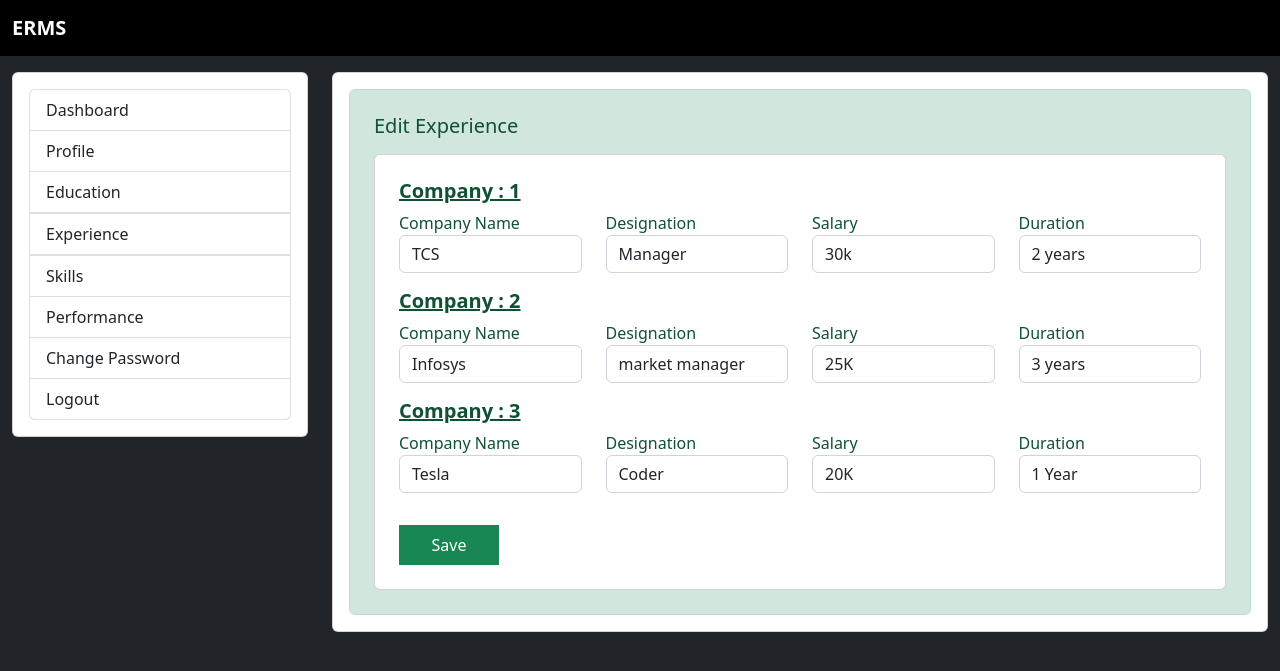
After one commit to PiyushThaware07/ERMS, a Django app: template Application/templates/edit_Experience.html in a window 1280 px wide. The commit adds this page. Shown: the top 671 px of the page. Run offline with Django 4.2, Linux system fonts and the light colour scheme; the template is opened without the code that fills it: values that come from a table or form of the project are taken from there, others are empty; data comes from the database, SQL or seed files in the repository; both versions use the stored data as it was after the commit.

Commit message:
Education and Experience

```diff
--- a/Application/admin.py
+++ b/Application/admin.py
@@ -3,3 +3,5 @@ from django.contrib import admin
 # Register your models here.
 from . models import *
 admin.site.register(EmployeeDetail)
+admin.site.register(EmployeeEducation)
+admin.site.register(EmployeeExperience)
--- a/Application/models.py
+++ b/Application/models.py
@@ -40,3 +40,23 @@ class EmployeeEducation(models.Model):
 
     def __str__(self):
         return f"{self.user.first_name} {self.user.last_name} / {self.user.username}"
+
+class EmployeeExperience(models.Model):
+    user = models.ForeignKey(User,on_delete=models.CASCADE) #used to store pass , email , name
+    company1name = models.CharField(max_length=100,null=True)
+    company1designation = models.CharField(max_length=100,null=True)
+    company1salary = models.CharField(max_length=100,null=True)
+    company1duration = models.CharField(max_length=100,null=True)
+
+    company2name = models.CharField(max_length=100,null=True)
+    company2designation = models.CharField(max_length=100,null=True)
+    company2salary = models.CharField(max_length=100,null=True)
+    company2duration = models.CharField(max_length=100,null=True)
+
+    company3name = models.CharField(max_length=100,null=True)
+    company3designation = models.CharField(max_length=100,null=True)
+    company3salary = models.CharField(max_length=100,null=True)
+    company3duration = models.CharField(max_length=100,null=True)
+
+    def __str__(self):
+        return f"{self.user.first_name} {self.user.last_name} / {self.user.username}"
--- a/Application/templates/design_base.html
+++ b/Application/templates/design_base.html
@@ -35,7 +35,8 @@
                           <a href="{% url 'emp_profile' %}" class="list-group-item list-group-item-action {% if request.path == '/emp_profile' %}active{% endif %}">Profile</a>
                           <a href="{% url 'emp_education' %}" class="list-group-item list-group-item-action {% if request.path == '/emp_education' %}active{% endif %}">Education</a>
                           <span class="{% if request.path == '/edit_Education' %}d-block {% else %}d-none {% endif %}"><a href="{% url 'edit_Education' %}" class="list-group-item list-group-item-action {% if request.path == '/edit_Education' %}bg-success text-white text-center{% endif %}">Education <button class="btn btn-sm btn-dark m-0" style="border-radius:0px;float:right;bottom:3px;position: relative;right:-10px;width:60px;">Edit</button></a></span>
-                          <a href="" class="list-group-item list-group-item-action">Experiece</a>
+                          <a href="{% url 'emp_Experience' %}" class="list-group-item list-group-item-action {% if request.path == '/emp_Experience' %}active{% endif %}">Experience</a>
+                          <span class="{% if request.path == '/edit_Experience' %}d-block {% else %}d-none {% endif %}"><a href="{% url 'edit_Experience' %}" class="list-group-item list-group-item-action {% if request.path == '/edit_Experience' %}bg-success text-white text-center{% endif %}">Experience <button class="btn btn-sm btn-dark m-0" style="border-radius:0px;float:right;bottom:3px;position: relative;right:-10px;width:60px;">Edit</button></a></span>
                           <a href="" class="list-group-item list-group-item-action">Skills</a>
                           <a href="" class="list-group-item list-group-item-action">Performance</a>
                           <a href="{% url 'emp_changePassword' %}" class="list-group-item list-group-item-action {% if request.path == '/emp_changePassword' %}active{% endif %}">Change Password</a>
--- /dev/null
+++ b/Application/templates/edit_Experience.html
@@ -0,0 +1,107 @@
+{% extends 'design_base.html' %}
+{% block title %}Edit Experience{% endblock title %}
+{% block data %}
+
+<div class="card-body">
+    <div class="alert alert-success m-0 p-md-4" role="alert">
+        <h5 class="mb-3">Edit Experience</h5>
+        <div class="card">
+            <div class="card-body p-md-4">
+                <form action="" method="post">
+                    {% csrf_token %}
+                    <div class="row">
+                        <h5 class="text-decoration-underline"><b>Company : 1</b></h5>
+                        <div class="col-md-3">
+                            <label for="company1name">Company Name</label>
+                            <input type="text" placeholder="Company Name" name="company1name" id="company1name"
+                                class="form-control" value="{{experience.company1name}}">
+                        </div>
+                        <div class="col-md-3">
+                            <label for="company1designation">Designation</label>
+                            <input type="text" placeholder="Designation" name="company1designation"
+                                id="company1designation" class="form-control"
+                                value="{{experience.company1designation}}">
+                        </div>
+                        <div class="col-md-3">
+                            <label for="company1salary">Salary</label>
+                            <input type="text" placeholder="Salary" name="company1salary" id="company1salary"
+                                class="form-control" value="{{experience.company1salary}}">
+                        </div>
+                        <div class="col-md-3">
+                            <label for="company1duration">Duration</label>
+                            <input type="text" placeholder="Duration" name="company1duration" id="company1duration"
+                                class="form-control" value="{{experience.company1duration}}">
+                        </div>
+                    </div>
+                    <div class="row my-md-3 my-2">
+                        <h5 class="text-decoration-underline"><b>Company : 2</b></h5>
+                        <div class="col-md-3">
+                            <label for="company2name">Company Name</label>
+                            <input type="text" placeholder="Company Name" name="company2name" id="company2name"
+                                class="form-control" value="{{experience.company2name}}">
+                        </div>
+                        <div class="col-md-3">
+                            <label for="company2designation">Designation</label>
+                            <input type="text" placeholder="Designation" name="company2designation"
+                                id="company2designation" class="form-control"
+                                value="{{experience.company2designation}}">
+                        </div>
+                        <div class="col-md-3">
+                            <label for="company2salary">Salary</label>
+                            <input type="text" placeholder="Salary" name="company2salary" id="company2salary"
+                                class="form-control" value="{{experience.company2salary}}">
+                        </div>
+                        <div class="col-md-3">
+                            <label for="company2duration">Duration</label>
+                            <input type="text" placeholder="Duration" name="company2duration" id="company2duration"
+                                class="form-control" value="{{experience.company2duration}}">
+                        </div>
+                    </div>
+                    <div class="row my-md-3 my-2">
+                        <h5 class="text-decoration-underline"><b>Company : 3</b></h5>
+                        <div class="col-md-3">
+                            <label for="company3name">Company Name</label>
+                            <input type="text" placeholder="Company Name" name="company3name" id="company3name"
+                                class="form-control" value="{{experience.company3name}}">
+                        </div>
+                        <div class="col-md-3">
+                            <label for="company3designation">Designation</label>
+                            <input type="text" placeholder="Designation" name="company3designation"
+                                id="company3designation" class="form-control"
+                                value="{{experience.company3designation}}">
+                        </div>
+                        <div class="col-md-3">
+                            <label for="company3salary">Salary</label>
+                            <input type="text" placeholder="Salary" name="company3salary" id="company3salary"
+                                class="form-control" value="{{experience.company3salary}}">
+                        </div>
+                        <div class="col-md-3">
+                            <label for="company3duration">Duration</label>
+                            <input type="text" placeholder="Duration" name="company3duration" id="company3duration"
+                                class="form-control" value="{{experience.company3duration}}">
+                        </div>
+                    </div>
+                    <div class="col-md-12">
+                        <a href=""><button class="btn mt-3 p-2 bg-success"
+                                style="border: 0px;border-radius: 0px;color: white;width:100px;"
+                                type="submit">Save</button></a>
+
+                </form>
+            </div>
+        </div>
+    </div>
+</div>
+
+<!--Java Script-->
+{% if error == 'no' %}
+<script>
+    alert('Experience Details Updated successfully');
+    window.location = ('{% url 'emp_Experience' %}');
+</script>
+{% endif %}
+{% if error == 'yes' %}
+<script>
+    alert('Something Went Wrong,Try Again ...');
+</script>
+{% endif %}
+{% endblock data %}
--- a/ERMS_Projects/urls.py
+++ b/ERMS_Projects/urls.py
@@ -29,4 +29,6 @@ urlpatterns = [
     path('emp_profile',views.emp_profile,name="emp_profile"),
     path('emp_education',views.emp_education,name="emp_education"),
     path('edit_Education',views.edit_Education,name="edit_Education"),
+    path('emp_Experience',views.emp_Experience,name="emp_Experience"),
+    path('edit_Experience',views.edit_Experience,name="edit_Experience"),
 ]
```
Also changed, not shown: Application/templates/emp_Experience.html (added, +89 -0 lines), Application/views.py (+54 -3 lines), Application/migrations/0006_employeeexperience.py (added), Application/migrations/0007_employeeexperience_company2designation_and_more.py (added), Application/migrations/0008_remove_employeeexperience_company4designation_and_more.py (added), Application/migrations/0009_employeeexperience_company4designation_and_more.py (added), Application/migrations/0010_remove_employeeexperience_company4designation_and_more.py (added), db.sqlite3.
